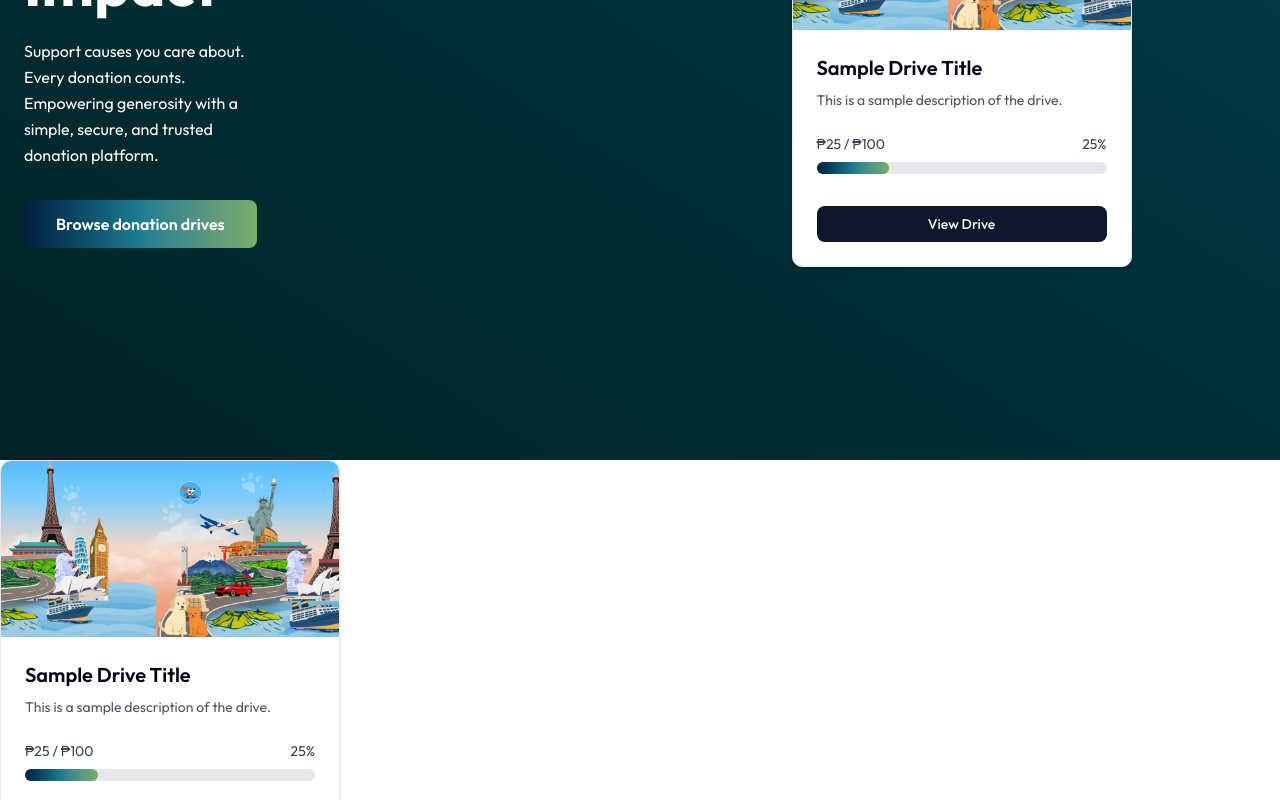
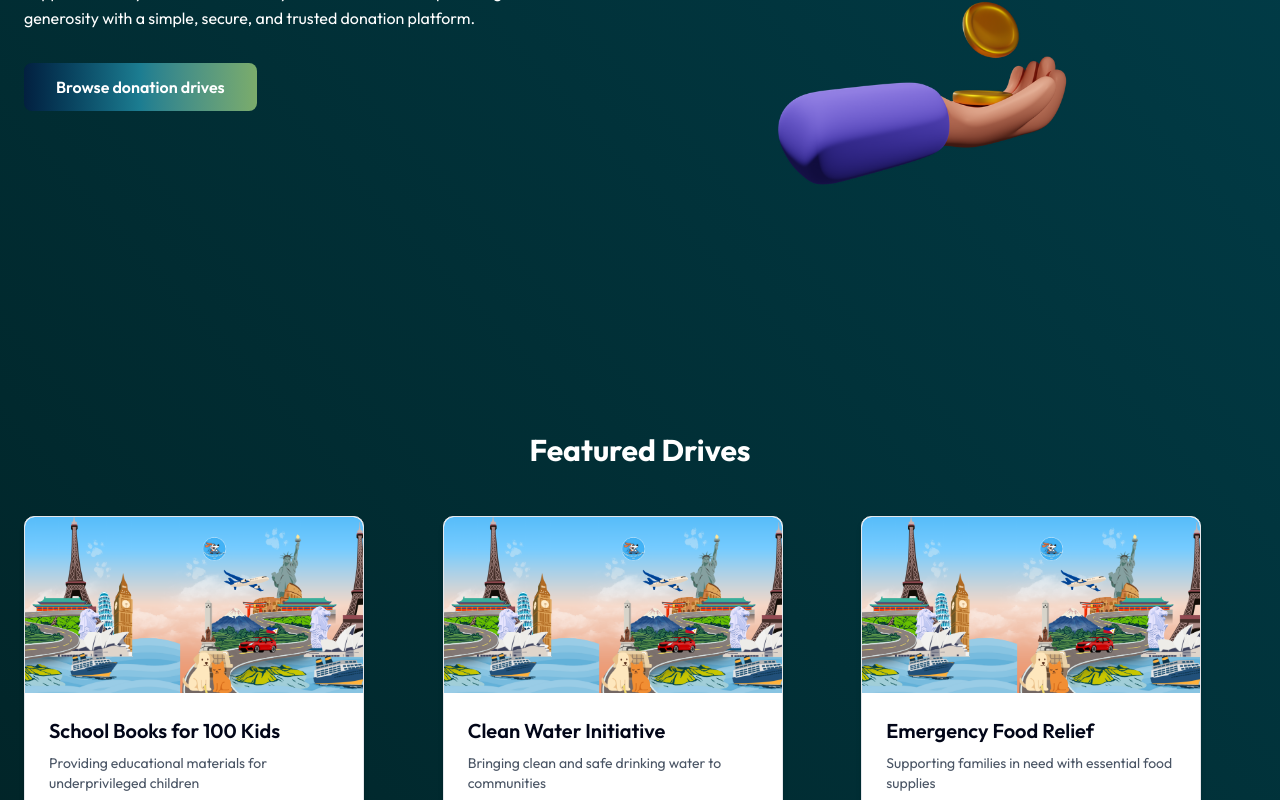
Before and after one commit to Cha17/doneyt, a Next.js app in the folder frontend/: page / in a window 1280 px wide. Shown: the part 340-1140 px from the top of the page. Built offline with nearby package versions, Linux system fonts and the light colour scheme.

Commit message:
Featured Drives
- Made Featured Drives section.
- Created DriveCard for each card of a donation drive.
- Created a separate folder/file for the data.

```diff
--- /dev/null
+++ b/frontend/app/components/FeaturedDrives.tsx
@@ -0,0 +1,26 @@
+import React from "react";
+import DriveCard from "./DriveCard";
+import { featuredDrives } from "@/data/featuredDrives";
+
+export default function FeaturedDrives() {
+  return (
+    <section className="max-w-7xl mx-auto px-6 py-16">
+      <h2 className="text-3xl font-bold text-white mb-12 text-center">
+        Featured Drives
+      </h2>
+      <div className="grid grid-cols-1 md:grid-cols-3 gap-6">
+        {featuredDrives.map((drive) => (
+          <DriveCard
+            key={drive.id}
+            driveId={drive.id}
+            title={drive.title}
+            shortDescription={drive.shortDescription}
+            currentAmount={drive.currentAmount}
+            targetAmount={drive.targetAmount}
+            imageUrl={drive.imageUrl}
+          />
+        ))}
+      </div>
+    </section>
+  );
+}
--- a/frontend/app/components/Hero.tsx
+++ b/frontend/app/components/Hero.tsx
@@ -5,7 +5,7 @@ import React from "react";
 
 export default function Hero() {
   return (
-    <section className="pt-20 py-20 max-w-7xl mx-auto px-6">
+    <section className="pt-32 py-20 max-w-7xl mx-auto px-6">
       <div className="flex flex-col md:flex-row items-center md:items-start justify-between gap-30">
         {/* Left Column */}
         <div className="flex-1 w-full md:w-1/2 flex flex-col items-start md:text-left py-25">
@@ -25,7 +25,7 @@ export default function Hero() {
         {/* Right Column */}
         <div className="flex-1 w-full md:w-1/2 flex justify-center">
           <Image
-            src="/hand-coins.png"
+            src="/images/hand-coins.png"
             alt="Hand Coins"
             width={500}
             height={500}
--- a/frontend/app/page.tsx
+++ b/frontend/app/page.tsx
@@ -2,24 +2,15 @@ import Image from "next/image";
 import Header from "./components/Header";
 import Hero from "./components/Hero";
 import DriveCard from "./components/DriveCard";
+import FeaturedDrives from "./components/FeaturedDrives";
 
 export default function Home() {
   return (
     <>
-      <div className="flex min-h-screen items-center justify-center bg-linear-to-tr from-[#012326] to-[#013e4a] font-sans dark:bg-black">
+      <div className="min-h-screen items-center bg-linear-to-tr from-[#012326] to-[#013e4a] font-sans dark:bg-black">
         <Header />
         <Hero />
-        {/* DriveCard is shown below the Hero */}
-        <div className="w-full flex justify-center mt-12 md:mt-0">
-          <DriveCard
-            driveId={"1"}
-            title={"Sample Drive Title"}
-            shortDescription={"This is a sample description of the drive."}
-            currentAmount={25}
-            imageUrl={"/sample.png"}
-            targetAmount={100}
-          />
-        </div>
+        <FeaturedDrives />
         {/* <main className="flex  w-full max-w-3xl flex-col items-center justify-between py-32 px-16 bg-[#f5f5f5] dark:bg-black sm:items-start">
         <Image
           className="dark:invert"
@@ -78,14 +69,6 @@ export default function Home() {
         </div>
       </main> */}
       </div>
-      <DriveCard
-        driveId={"1"}
-        title={"Sample Drive Title"}
-        shortDescription={"This is a sample description of the drive."}
-        currentAmount={25}
-        imageUrl={"/sample.png"}
-        targetAmount={100}
-      />
     </>
   );
 }
--- /dev/null
+++ b/frontend/data/featuredDrives.ts
@@ -0,0 +1,28 @@
+export const featuredDrives = [
+  {
+    id: "1",
+    title: "School Books for 100 Kids",
+    shortDescription:
+      "Providing educational materials for underprivileged children",
+    currentAmount: 4500,
+    targetAmount: 6000,
+    imageUrl: "/images/sample.png",
+  },
+  {
+    id: "2",
+    title: "Clean Water Initiative",
+    shortDescription: "Bringing clean and safe drinking water to communities",
+    currentAmount: 3200,
+    targetAmount: 5000,
+    imageUrl: "/images/sample.png",
+  },
+  {
+    id: "3",
+    title: "Emergency Food Relief",
+    shortDescription:
+      "Supporting families in need with essential food supplies",
+    currentAmount: 7800,
+    targetAmount: 10000,
+    imageUrl: "/images/sample.png",
+  },
+];
```
Also changed, not shown: frontend/public/images/hand-coins.png (renamed from frontend/public/hand-coins.png), frontend/public/images/sample.png (renamed from frontend/public/sample.png).
